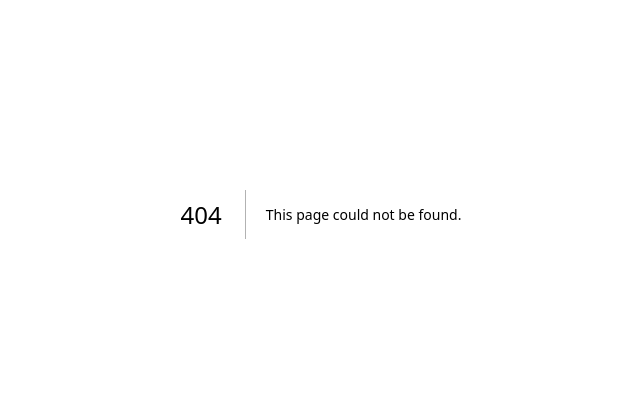
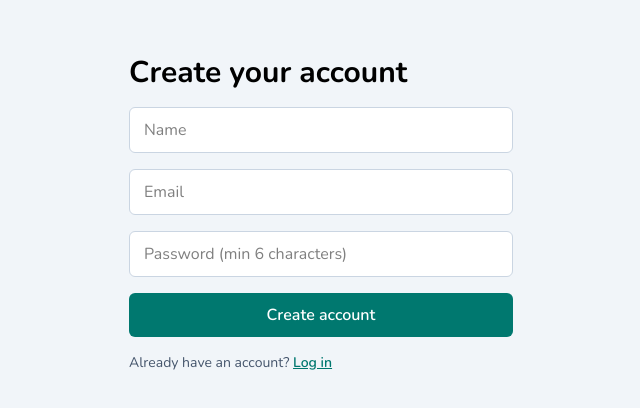
Before and after one commit to nazmus-sadat9/syntax-ide, a Next.js app in the folder frontend/: page /register in a window 1280 px wide. Before the commit this address had no page. Shown: the part 186-594 px from the top of the page, without its empty margins (319-959 px from the left). Built offline with nearby package versions, Linux system fonts and the light colour scheme.

Commit message:
feat: added register, login and verify page

```diff
--- /dev/null
+++ b/frontend/src/app/login/page.tsx
@@ -0,0 +1,92 @@
+"use client";
+
+import { useState, FormEvent } from "react";
+import { useRouter } from "next/navigation";
+import Link from "next/link";
+
+const API = process.env.NEXT_PUBLIC_API_URL ?? "http://localhost:5000";
+
+export default function LoginPage() {
+  const router = useRouter();
+  const [email, setEmail] = useState("");
+  const [password, setPassword] = useState("");
+  const [error, setError] = useState("");
+  const [loading, setLoading] = useState(false);
+
+  const onSubmit = async (e: FormEvent) => {
+    e.preventDefault();
+    setError("");
+    setLoading(true);
+    try {
+      const res = await fetch(`${API}/api/users/login`, {
+        method: "POST",
+        headers: { "Content-Type": "application/json" },
+        body: JSON.stringify({ email, password }),
+      });
+      const data = await res.json();
+
+      if (!res.ok) {
+        if (data.needsVerification) {
+          sessionStorage.setItem("pendingEmail", email.toLowerCase().trim());
+          await fetch(`${API}/api/users/resend-code`, {
+            method: "POST",
+            headers: { "Content-Type": "application/json" },
+            body: JSON.stringify({ email }),
+          }).catch(() => { });
+          router.push("/verify");
+          return;
+        }
+        throw new Error(data.message || "Something went wrong");
+      }
+
+      localStorage.setItem("token", data.token);
+      localStorage.setItem("user", JSON.stringify(data.user));
+      router.push("/");
+    } catch (err) {
+      setError(err instanceof Error ? err.message : "Something went wrong");
+    } finally {
+      setLoading(false);
+    }
+  };
+
+  return (
+    <main className="min-h-dvh flex items-center justify-center px-5">
+      <form onSubmit={onSubmit} className="w-full max-w-sm space-y-4">
+        <h1 className="text-3xl font-bold">Log in</h1>
+
+        <input
+          className="w-full rounded-md border border-slate-300 px-3.5 py-2.5 outline-none focus:border-teal-700"
+          type="email"
+          placeholder="Email"
+          value={email}
+          onChange={(e) => setEmail(e.target.value)}
+          required
+        />
+        <input
+          className="w-full rounded-md border border-slate-300 px-3.5 py-2.5 outline-none focus:border-teal-700"
+          type="password"
+          placeholder="Password"
+          value={password}
+          onChange={(e) => setPassword(e.target.value)}
+          required
+        />
+
+        {error && <p className="text-sm text-red-600">{error}</p>}
+
+        <button
+          disabled={loading}
+          className="w-full rounded-md bg-teal-700 py-2.5 font-semibold text-white disabled:opacity-60"
+        >
+          {loading ? "Please wait..." : "Log in"}
+        </button>
+
+        <p className="text-sm text-slate-600">
+          New here?{" "}
+          <Link href="/register" className="font-semibold text-teal-700 underline">
+            Create an account
+          </Link>
+        </p>
+      </form>
+    </main>
+  );
+}
--- /dev/null
+++ b/frontend/src/app/register/page.tsx
@@ -0,0 +1,60 @@
+"use client";
+
+import { useState } from "react";
+import { useRouter } from "next/navigation";
+import Link from "next/link";
+
+const API = "http://localhost:5000/api/users";
+
+export default function RegisterPage() {
+  const router = useRouter();
+  const [form, setForm] = useState({ name: "", email: "", password: "" });
+  const [error, setError] = useState("");
+  const [loading, setLoading] = useState(false);
+
+  const onChange = (e) => setForm({ ...form, [e.target.name]: e.target.value });
+
+  const onSubmit = async (e) => {
+    e.preventDefault();
+    setError("");
+    setLoading(true);
+    try {
+      const res = await fetch(`${API}/register`, {
+        method: "POST",
+        headers: { "Content-Type": "application/json" },
+        body: JSON.stringify(form),
+      });
+      const data = await res.json();
+      if (!res.ok) throw new Error(data.message);
+      sessionStorage.setItem("pendingEmail", data.email);
+      router.push("/verify");
+    } catch (err) {
+      setError(err.message || "Something went wrong");
+    } finally {
+      setLoading(false);
+    }
+  };
+
+  return (
+    <main className="min-h-screen flex items-center justify-center px-5 bg-slate-100">
+      <form onSubmit={onSubmit} className="w-full max-w-sm space-y-4">
+        <h1 className="text-3xl font-bold">Create your account</h1>
+        <input name="name" placeholder="Name" value={form.name} onChange={onChange} required
+          className="w-full rounded-md border border-slate-300 bg-white px-3.5 py-2.5 outline-none focus:border-teal-700" />
+        <input name="email" type="email" placeholder="Email" value={form.email} onChange={onChange} required
+          className="w-full rounded-md border border-slate-300 bg-white px-3.5 py-2.5 outline-none focus:border-teal-700" />
+        <input name="password" type="password" placeholder="Password (min 6 characters)" minLength={6} value={form.password} onChange={onChange} required
+          className="w-full rounded-md border border-slate-300 bg-white px-3.5 py-2.5 outline-none focus:border-teal-700" />
+        {error && <p className="rounded-md bg-red-50 px-3.5 py-2.5 text-sm text-red-700">{error}</p>}
+        <button disabled={loading}
+          className="w-full rounded-md bg-teal-700 px-4 py-2.5 font-semibold text-white hover:bg-teal-800 disabled:opacity-60">
+          {loading ? "Please wait..." : "Create account"}
+        </button>
+        <p className="text-sm text-slate-600">
+          Already have an account?{" "}
+          <Link href="/login" className="font-semibold text-teal-700 underline">Log in</Link>
+        </p>
+      </form>
+    </main>
+  );
+}
--- /dev/null
+++ b/frontend/src/app/verify/page.tsx
@@ -0,0 +1,98 @@
+"use client";
+
+import { useEffect, useState, FormEvent } from "react";
+import { useRouter } from "next/navigation";
+
+const API = process.env.NEXT_PUBLIC_API_URL ?? "http://localhost:5000";
+
+export default function VerifyPage() {
+  const router = useRouter();
+  const [email, setEmail] = useState("");
+  const [code, setCode] = useState("");
+  const [error, setError] = useState("");
+  const [info, setInfo] = useState("");
+  const [loading, setLoading] = useState(false);
+
+  useEffect(() => {
+    const saved = sessionStorage.getItem("pendingEmail");
+    if (!saved) router.replace("/register");
+    else setEmail(saved);
+  }, [router]);
+
+  const onSubmit = async (e: FormEvent) => {
+    e.preventDefault();
+    setError("");
+    setInfo("");
+    setLoading(true);
+    try {
+      const res = await fetch(`${API}/api/users/verify-email`, {
+        method: "POST",
+        headers: { "Content-Type": "application/json" },
+        body: JSON.stringify({ email, code }),
+      });
+      const data = await res.json();
+      if (!res.ok) throw new Error(data.message || "Something went wrong");
+
+      localStorage.setItem("token", data.token);
+      localStorage.setItem("user", JSON.stringify(data.user));
+      sessionStorage.removeItem("pendingEmail");
+      router.push("/");
+    } catch (err) {
+      setError(err instanceof Error ? err.message : "Something went wrong");
+    } finally {
+      setLoading(false);
+    }
+  };
+
+  const resend = async () => {
+    setError("");
+    setInfo("");
+    try {
+      await fetch(`${API}/api/users/resend-code`, {
+        method: "POST",
+        headers: { "Content-Type": "application/json" },
+        body: JSON.stringify({ email }),
+      });
+      setInfo("A new code is on its way.");
+    } catch {
+      setError("Could not resend the code. Try again.");
+    }
+  };
+
+  return (
+    <main className="min-h-dvh flex items-center justify-center px-5">
+      <form onSubmit={onSubmit} className="w-full max-w-sm space-y-4">
+        <h1 className="text-3xl font-bold">Check your email</h1>
+        <p className="text-slate-600">Enter the 6-digit code we sent to {email}.</p>
+
+        <input
+          className="w-full rounded-md border-2 border-slate-300 py-3 text-center text-3xl font-bold tracking-[0.5em] outline-none focus:border-teal-700"
+          inputMode="numeric"
+          autoComplete="one-time-code"
+          maxLength={6}
+          placeholder="000000"
+          value={code}
+          onChange={(e) => setCode(e.target.value.replace(/\D/g, ""))}
+          required
+        />
+
+        {error && <p className="text-sm text-red-600">{error}</p>}
+        {info && <p className="text-sm text-teal-700">{info}</p>}
+
+        <button
+          disabled={loading || code.length < 6}
+          className="w-full rounded-md bg-teal-700 py-2.5 font-semibold text-white disabled:opacity-60"
+        >
+          {loading ? "Please wait..." : "Verify email"}
+        </button>
+
+        <p className="text-sm text-slate-600">
+          Didn't get it?{" "}
+          <button type="button" onClick={resend} className="font-semibold text-teal-700 underline">
+            Resend code
+          </button>
+        </p>
+      </form>
+    </main>
+  );
+}
```
